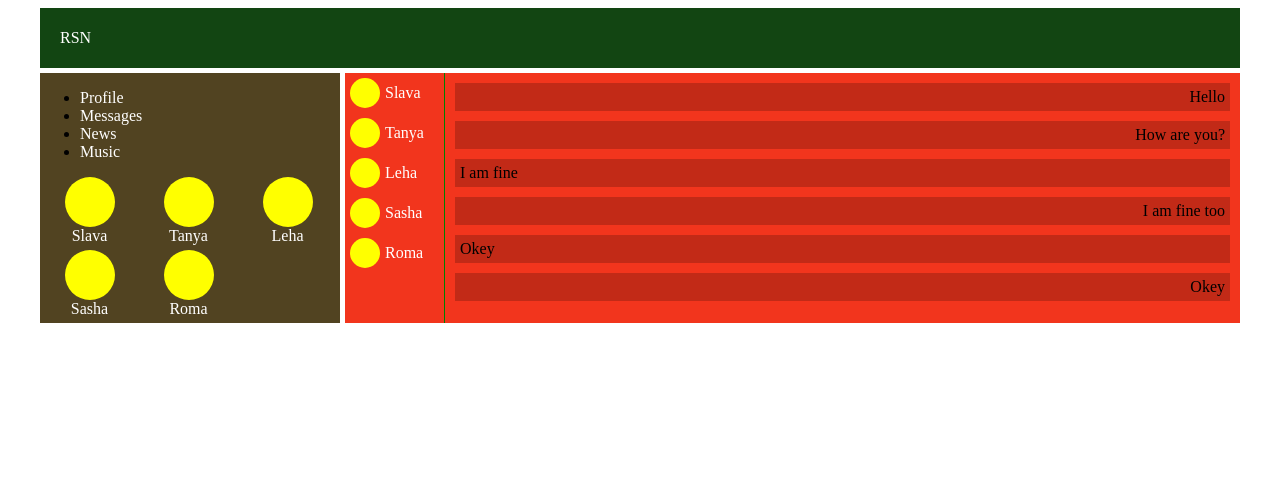
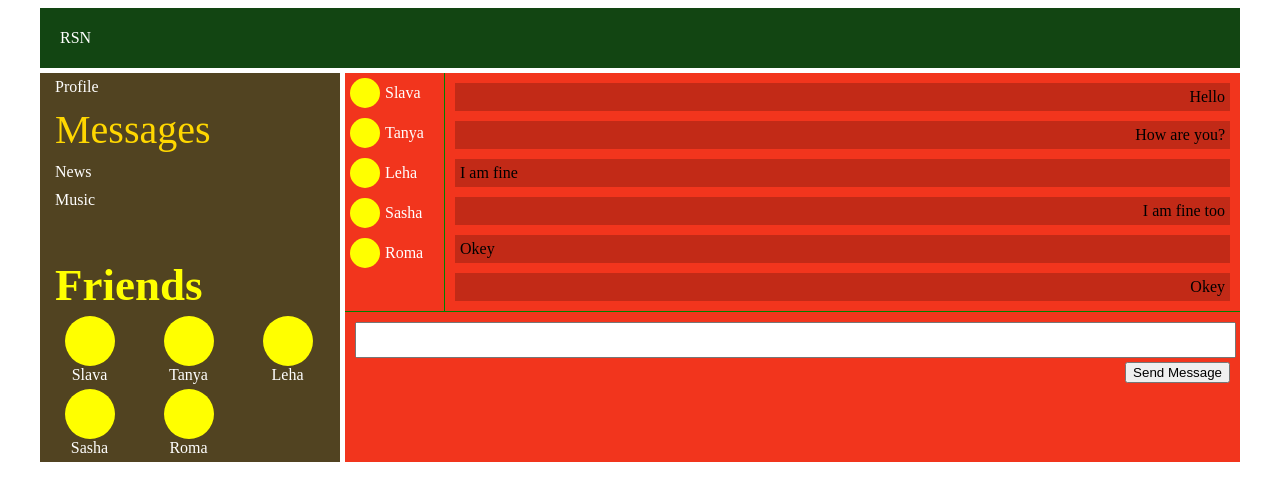
Before and after one commit to soofleshka/pyt-samyraya-1, a React (Create React App) app: page /dialogs in a window 1280 px wide. Shown: the top 500 px of the page. Built offline with nearby package versions, Linux system fonts and the light colour scheme.

Commit message:
полсле урока 31 -добавлен SendMessage component -добавлен AddPost component

```diff
--- a/src/components/MainContent/Dialogs/Dialogs.js
+++ b/src/components/MainContent/Dialogs/Dialogs.js
@@ -2,20 +2,25 @@ import React from "react";
 import styles from "./Dialogs.module.css";
 import { DialogItem } from "./DialogItem/DialogItem";
 import { DialogMessage } from "./DialogMessage/DialogMessage";
+import { SendMessage } from "./SendMessage/SendMessage";
 
 export const Dialogs = ({ dialogs, messages }) => {
   return (
+    <div>
       <div className={styles.dialogs}>
         <div className={styles.dialogItems}>
           {dialogs.map((d) => (
-          <DialogItem id={d.id} name={d.name} />
+            <DialogItem id={d.id} name={d.name} key={d.id} />
           ))}
         </div>
         <div className={styles.dialogMessages}>
           {messages.map((m) => (
-          <DialogMessage message={m} />
+            <DialogMessage message={m} key={m.id} />
           ))}
         </div>
       </div>
+
+      <SendMessage />
+    </div>
   );
 };
--- a/src/components/MainContent/Dialogs/Dialogs.module.css
+++ b/src/components/MainContent/Dialogs/Dialogs.module.css
@@ -2,6 +2,8 @@
     display: grid;
     grid-template-columns: 100px 1fr;
     min-height: 100%;
+
+    border-bottom: 1px solid green;
 }
 
 .dialogItems{
@@ -13,4 +15,5 @@
 }
 
 .dialogMessages{
+
 }
--- /dev/null
+++ b/src/components/MainContent/Dialogs/SendMessage/SendMessage.js
@@ -0,0 +1,22 @@
+import React from "react";
+import styles from "./SendMessage.module.css";
+
+export const SendMessage = () => {
+  let messageTextareaElementRef = React.createRef();
+  let sendMessageHandler = () => {
+    let messageText = messageTextareaElementRef.current.value;
+    alert(messageText);
+  };
+
+  return (
+    <div className={styles.sendMessage}>
+      <textarea ref={messageTextareaElementRef}></textarea>
+      <button
+        onClick={sendMessageHandler}
+        className={styles.sendMessage__button}
+      >
+        Send Message
+      </button>
+    </div>
+  );
+};
--- /dev/null
+++ b/src/components/MainContent/Dialogs/SendMessage/SendMessage.module.css
@@ -0,0 +1,14 @@
+.sendMessage {
+    padding: 10px;
+}
+
+.sendMessage textarea{
+    width: 100%;
+    resize: none;
+    overflow: hidden;
+}
+
+.sendMessage__button{
+    display: block;
+    margin-left: auto;
+}
--- /dev/null
+++ b/src/components/MainContent/Profile/MyPosts/AddPost/AddPost.js
@@ -0,0 +1,19 @@
+import React from "react";
+import styles from "./AddPost.module.css";
+
+export const AddPost = () => {
+  let postTextAreaElement = React.createRef();
+  let addPostHandler = () => {
+    let postText = postTextAreaElement.current.value;
+    alert(postText);
+  };
+
+  return (
+    <div className={styles.addPost}>
+      <textarea ref={postTextAreaElement}></textarea>
+      <button onClick={addPostHandler} className={styles.addPost__button}>
+        Add post
+      </button>
+    </div>
+  );
+};
--- /dev/null
+++ b/src/components/MainContent/Profile/MyPosts/AddPost/AddPost.module.css
@@ -0,0 +1,14 @@
+.addPost{
+    padding-right: 5px;
+}
+
+.addPost textarea{
+    width: 100%;
+    resize: none;
+    overflow: hidden;
+}
+
+.addPost__button{
+    display: block;
+    margin-left: auto;
+}
--- a/src/components/MainContent/Profile/MyPosts/MyPosts.js
+++ b/src/components/MainContent/Profile/MyPosts/MyPosts.js
@@ -1,14 +1,14 @@
 import React from "react";
 import styles from "./MyPosts.module.css";
 import { Post } from "./Post/Post";
+import { AddPost } from "./AddPost/AddPost";
 
 export const MyPosts = ({ posts }) => {
   return (
     <div className={styles.myPosts}>
-      My posts:
-      {posts.reverse().map((p) => (
-        <Post message={p.post} />
-      ))}
+      <h3>My posts:</h3>
+      <AddPost />
+      {posts.map((p) => <Post message={p.post} key={p.id} />).reverse()}
     </div>
   );
 };
--- a/src/components/Navbar/Navbar.js
+++ b/src/components/Navbar/Navbar.js
@@ -5,7 +5,7 @@ import { NavbarFriends } from "./NavbarFriends/NavbarFriends";
 
 export const Navbar = ({ friends }) => {
   return (
-    <nav>
+    <nav className={styles.nav}>
       <ul>
         <li>
           <NavLink to="/profile" activeClassName={styles.active}>
@@ -28,7 +28,7 @@ export const Navbar = ({ friends }) => {
           </NavLink>
         </li>
       </ul>
-
+      <h3 className={styles.friends__title}>Friends</h3>
       <NavbarFriends friends={friends} />
     </nav>
   );
--- a/src/components/Navbar/Navbar.module.css
+++ b/src/components/Navbar/Navbar.module.css
@@ -5,7 +5,7 @@
 }
 
 .nav ul li {
-    padding: 5px 10px;
+    padding: 5px 15px;
 }
 
 .nav a {
@@ -16,3 +16,10 @@
     color: gold;
     font-size: 40px;
 }
+
+.friends__title{
+    margin-left: 15px;
+    margin-bottom: 5px;
+    font-size: 45px;
+    color: yellow;
+}
--- a/src/components/Navbar/NavbarFriends/NavbarFriends.js
+++ b/src/components/Navbar/NavbarFriends/NavbarFriends.js
@@ -6,7 +6,7 @@ export const NavbarFriends = ({ friends }) => {
   return (
     <div className={styles.NavbarFriends}>
       {friends.map((f) => (
-        <NavbarFriend friend={f} />
+        <NavbarFriend friend={f} key={f.id} />
       ))}
     </div>
   );
```
Lines whose indentation alone changed are shown as unchanged.
